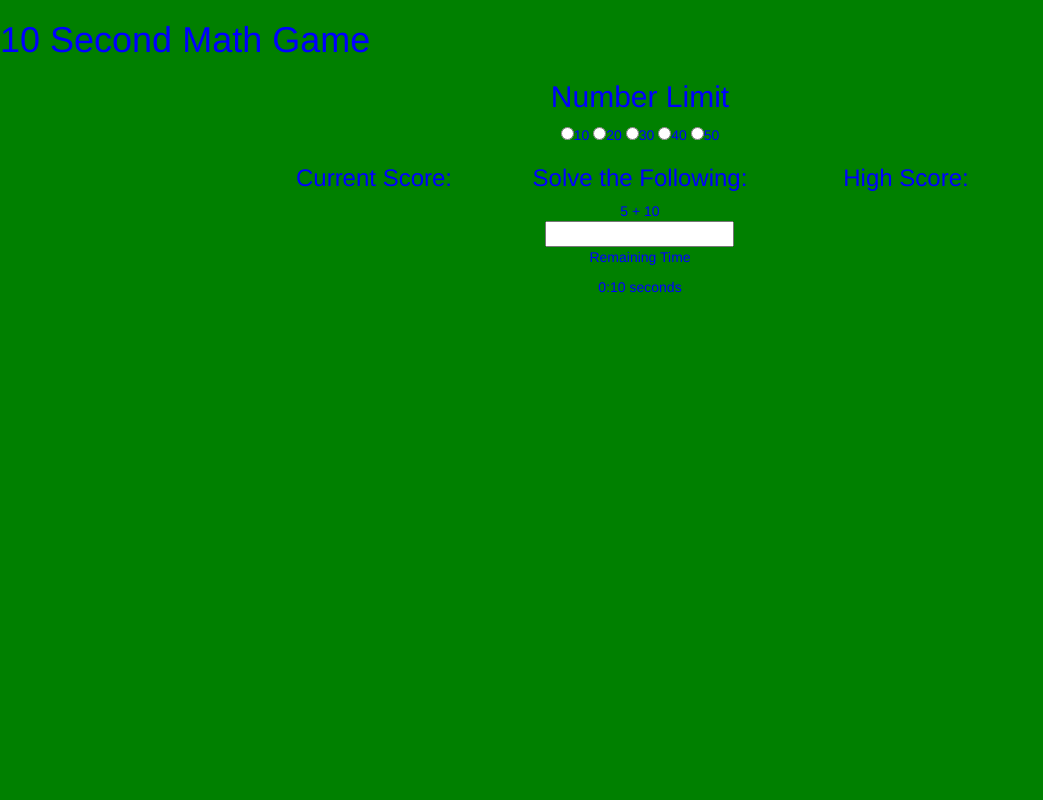
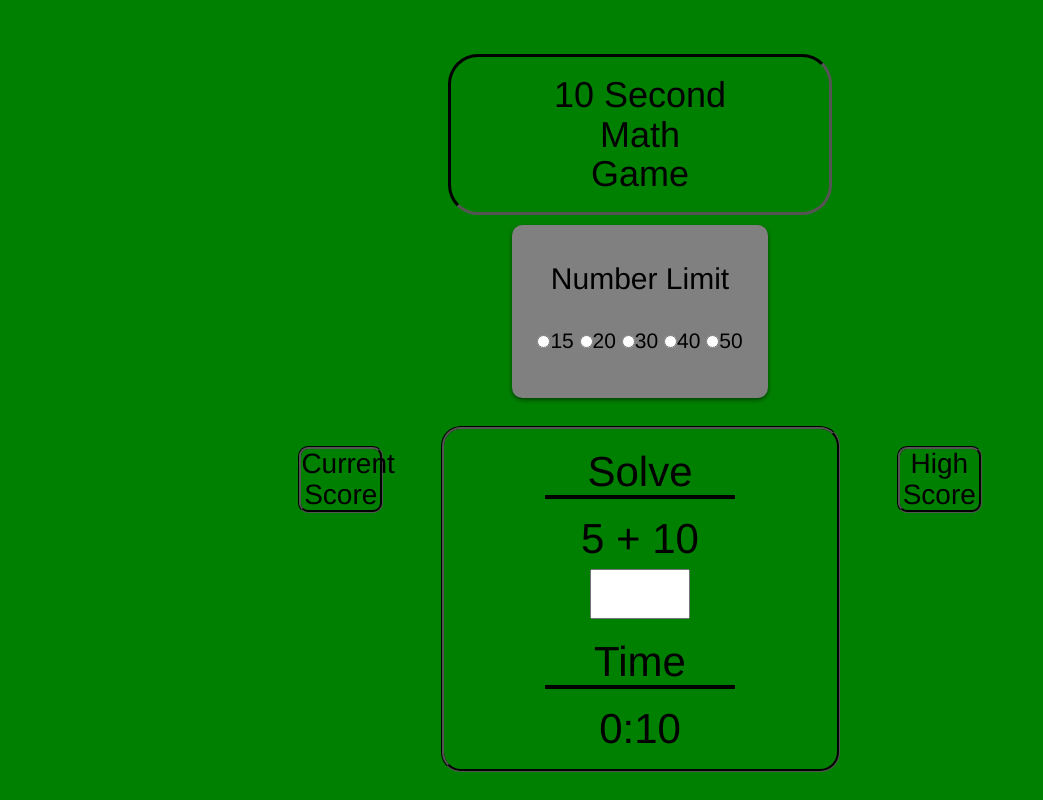
Before and after one commit to samorey11/10secmathgame, a plain HTML site: page index.html in a window 1280 px wide. Shown: the whole page, without its empty margins (0-1043 px from the left). Drawn offline with nearby package versions, Linux system fonts and the light colour scheme.

Commit message:
Completed. CSS isn't fully functional at smaller screen-sizes

```diff
--- a/index.css
+++ b/index.css
@@ -1,10 +1,87 @@
 .game-container {
   width: 60%;
+  height: 200px;
   margin-left: 20%;
   margin-right: 20%;
+  margin-bottom: 2em;
+  margin-top: 2em;
+
 }
 
 body {
-  color: blue;
+  color: black;
   background-color: green;
 }
+
+#userAnswer {
+  width: 100px;
+  height: 50px;
+}
+
+h1 {
+  border-radius: 30px;
+  border-style: inset;
+  border-color: black;
+  margin-top: 1.5em;
+
+  width: 30%;
+  margin-left: 35%;
+  margin-right: 35%;
+  padding-top: 0.5em;
+  padding-bottom: 0.5em;
+}
+
+h2 {
+  margin-top: 1em;
+}
+
+h3 {
+  width: 50%;
+  margin-left: 25%;
+  margin-right: 25%;
+}
+
+#solve, #new-question, #timer {
+  font-size: 3em;
+}
+
+#solve {
+  border-bottom: 4px solid black;
+}
+
+#game-focus {
+  border-radius: 20px;
+  border-style: groove;
+  border-color: black;
+  padding-left: 0.5em;
+  padding-right: 0.5em;
+}
+
+.number-max {
+  margin-bottom: 2em;
+  margin-top: 1em;
+  font-size: 1.5em;
+}
+
+.number-limit-container {
+  padding-top: .5em;
+  border-radius: .75em;
+  box-shadow: 0 2px 4px rgba(0,0,0,0.5);
+  vertical-align: center;
+  width: 20%;
+  margin-left: 40%;
+  margin-right: 40%;
+  background-color: grey;
+}
+
+#score {
+  border-radius: 10px;
+  border-style: groove;
+  border-color: black;
+  font-size: 2em;
+
+}
+
+#score-text {
+  font-size: 1.5em;
+}
--- a/index.html
+++ b/index.html
@@ -13,13 +13,14 @@
     <title>10 Second Math Game</title>
   </head>
   <body>
-    <h1>10 Second Math Game</h1>
-    <div></div>
+    <div>
+      <h1 class="text-center">10 Second</br>Math</br>Game</h1>
+    </div>
     <div class="number-limit-container">
       <h2 class="text-center border-bottom">Number Limit</h2>
       <div class="row">
-        <div class="text-center">
-            <input class="number-limit" id="ten" type="radio" name="maxvalue" value="10">10
+        <div class="number-max text-center">
+            <input class="number-limit" id="fifteen" type="radio" name="maxvalue" value="15">15
             <input class="number-limit" id="twenty" type="radio" name="maxvalue" value="20">20
             <input class="number-limit" id="thirty" type="radio" name="maxvalue" value="30">30
             <input class="number-limit" id="fourty" type="radio" name="maxvalue" value="40">40
@@ -29,25 +30,27 @@
     </div>
     <div class="game-container">
       <div class="row">
-        <div class="col-xs-4 text-center">
-          <h3>Current Score:</h3>
-          <div class="gameScore"></div>
+        <div class="col-xs-3 text-center">
+          <h3 class="border-bottom" id="score">Current</br>Score</h3>
+          <div class="gameScore" id="score-text"></div>
         </div>
-        <div class="col-xs-4 text-center">
-          <h3>Solve the Following:</h3>
+        <div class="col-xs-6 text-center" id="game-focus">
+          <h3 id="solve">Solve</h3>
           <div id="new-question">
-          </div><div class="answer"><input type="number" id="userAnswer" name="sum"/></div>
+          </div><div class="answer"><input class="text-center" type="number" id="userAnswer" name="sum"/></div>
+          <h3 id="solve">Time</h3>
+          <p><span id="timer">0:10</span></p>
         </div>
-        <div class="col-xs-4 text-center">
-          <h3>High Score:</h3>
-          <div class="highScore"></div>
+        <div class="col-xs-3 text-center">
+          <h3 class="border-bottom" id="score">High</br>Score</h3>
+          <div class="highScore" id="score-text"></div>
         </div>
       </div>
-      <div class="row">
-        <div class="col-xs-12 text-center">
-          <p>Remaining Time</p>
+      <!-- <div class="row">
+        <div class="col-xs-12 text-center" id="game-focus">
+          <h3 id="solve">Remaining Time</h3>
           <p><span id="timer">0:10</span> seconds</p>
         </div>
-      </div>
+      </div> -->
     </div>
   </body>
--- a/index.js
+++ b/index.js
@@ -7,8 +7,8 @@ $(document).ready(function() {
   var value = 10;
 
   var maxValue = function () {
-    if(document.getElementById('ten').checked) {
-      value = document.getElementById('ten').value;
+    if(document.getElementById('fifteen').checked) {
+      value = document.getElementById('fifteen').value;
     } else if(document.getElementById('twenty').checked) {
       value = document.getElementById('twenty').value
     } else if(document.getElementById('thirty').checked) {
@@ -30,6 +30,7 @@ $(document).ready(function() {
     if (!interval) {
       if (timeRemaining === 0) {
         updateRemainingTime(10);
+        $('body').css('background-color', 'green');
       }
       interval = setInterval(function() {
         updateRemainingTime(-1);
@@ -46,7 +47,9 @@ $(document).ready(function() {
         } else if(timeRemaining === 2) {
           $('body').css('background-color', 'orange');
         } else if(timeRemaining === 1) {
-          $('body').css('background-color', 'red')
+          $('body').css('background-color', 'red');
+        } else if(timeRemaining === 0 || !interval) {
+          $('body').css('background-color', 'green');
         };
 
         console.log(timeRemaining);
@@ -80,7 +83,12 @@ $(document).ready(function() {
   var checkResult = function(userInput, answer) {
     if (userInput === answer) {
       inputNewQuestion();
+      if (timeRemaining >= 10) {
+        updateRemainingTime(0);
+      } else {
       updateRemainingTime(+1);
+      };
+
       $('#userAnswer').val('');
       gameScore++;
       $('.gameScore').text('');
```
